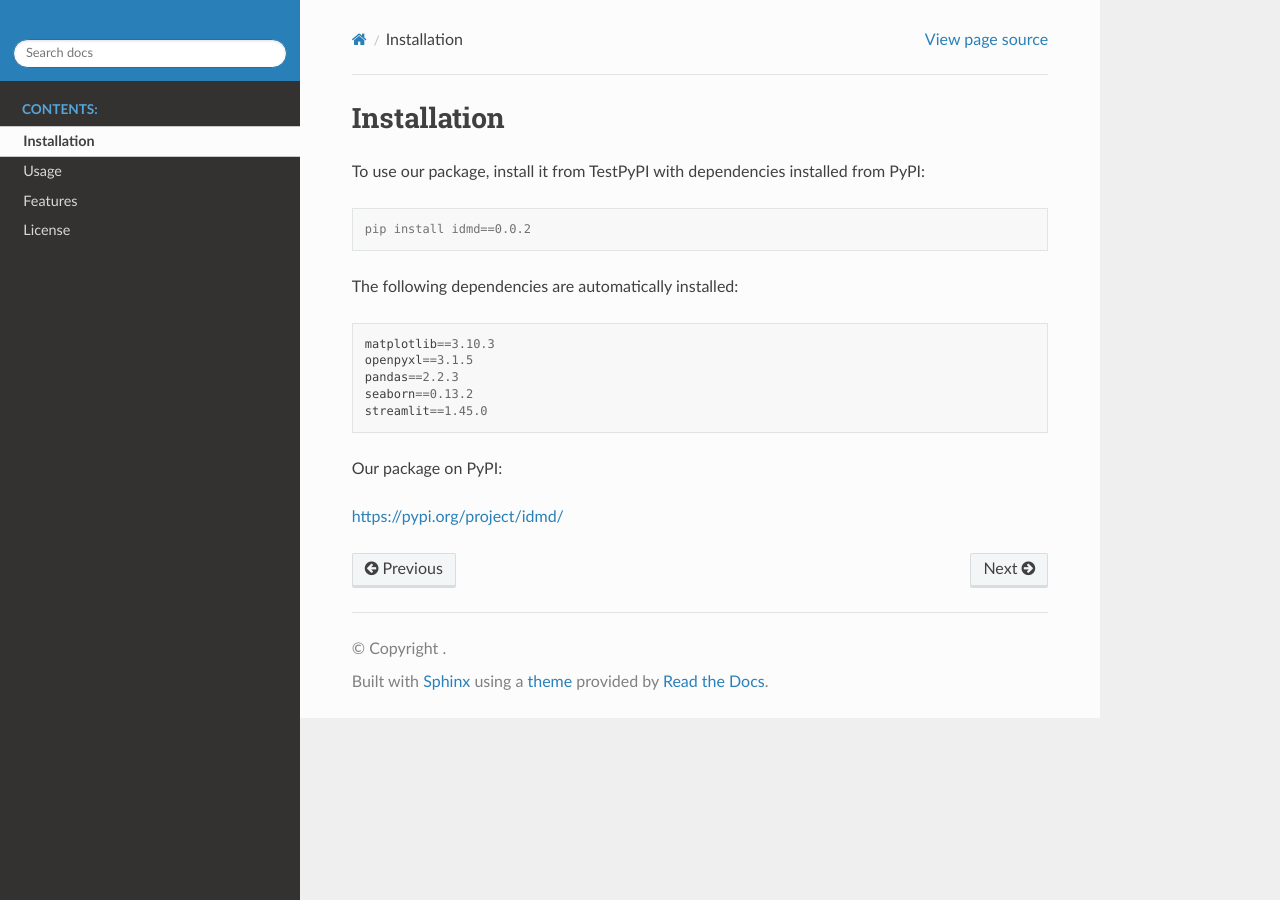
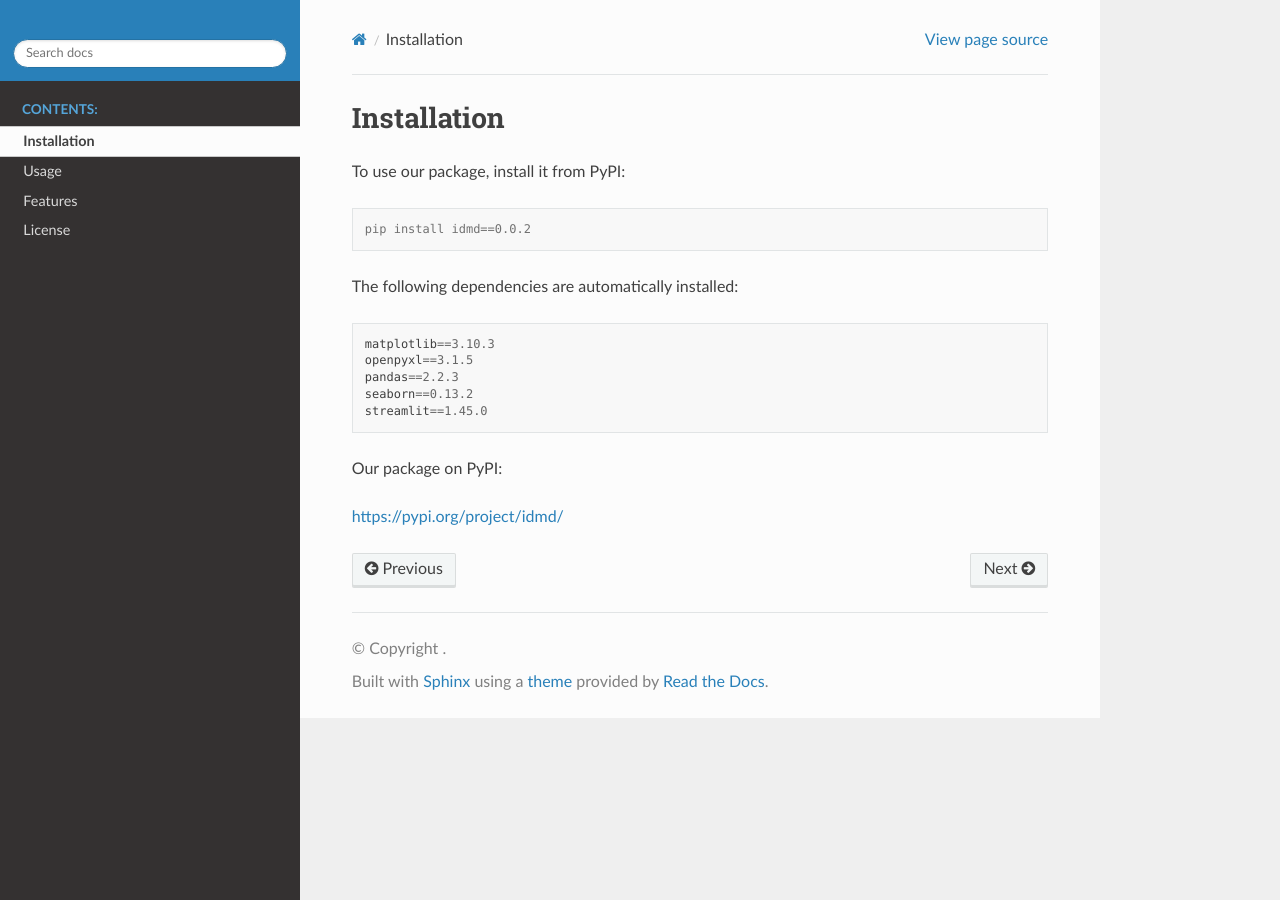
Before and after one commit to CsongorLaczko/idmd, a Sphinx documentation site: the page built from docs/Installation.rst, in a window 1280 px wide. Built offline with Sphinx 7.4.7 and the Read the Docs theme 3.1.0, drawn with Linux system fonts in a browser that asks for light colours; pages that are not in the unit, such as notebooks, are missing from menus.

Commit message:
Update text from TestPyPi to PyPi

```diff
--- a/docs/Installation.rst
+++ b/docs/Installation.rst
@@ -1,6 +1,6 @@
 Installation
 ===============
-To use our package, install it from TestPyPI with dependencies installed from PyPI:
+To use our package, install it from PyPI:
 
 .. code-block:: console
 
```
